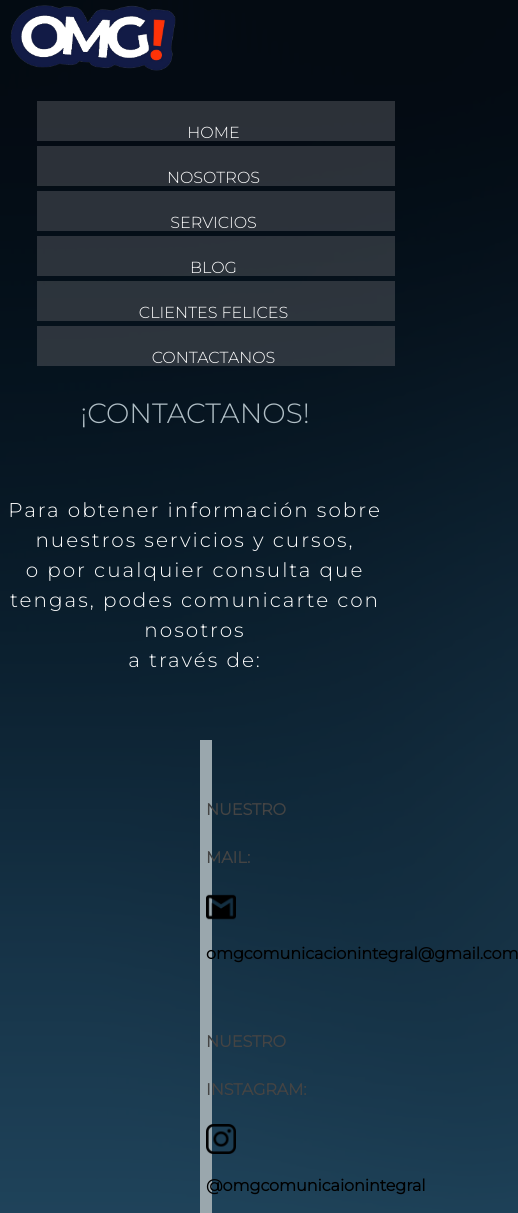
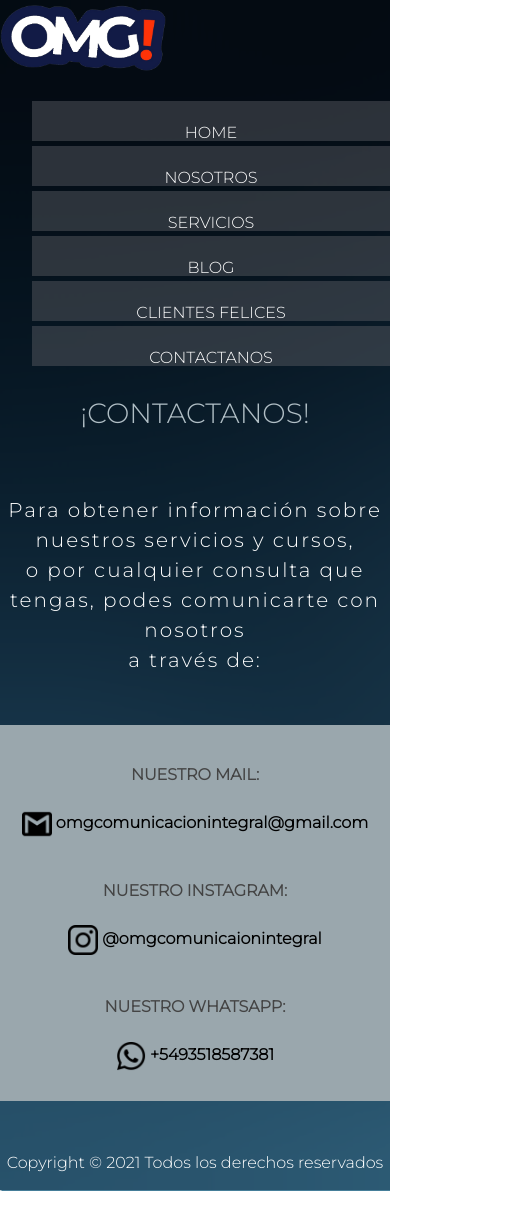
Before and after one commit to SolMoyano1/OMG, a website: page secciones/contactanos.html in a window 390 px wide. Shown: the top 1213 px of the page, 518 px wide, since content can reach past the window. After the commit the page ends 1191 px from the top, so only its background shows below. Drawn offline with nearby package versions, Linux system fonts and the light colour scheme.

Commit message:
version 3.1

```diff
--- a/SCSS/x.scss
+++ b/SCSS/x.scss
@@ -325,9 +325,7 @@ p{
                 a{
                     color: white;
                     text-align: center;
-                    margin: 5px;
-                    width: 100%;
-                    margin-left: 0px;
+                    margin: 5px 0px;
                 }
             }
         }
@@ -337,16 +335,20 @@ p{
         padding-top: 10px;
     }
 
+    .logosOmg{
+        margin-left: 0px;
+        margin-top: 5px;
+    }
+
     .menu{
         display: block;
         text-align: center;
         height: 40px;
         padding-top: 20px;
         background-color: rgba(89, 93, 99, 0.47);
-        margin-left: 0px;
-        width: 100%;
-        margin: 5px;
+        margin: 5px 0px;
     }
+
     /*nosotrosCELU*/
     .nosotrosGrid{
         display: flex;
@@ -362,7 +364,7 @@ p{
     .equipo{
         align-items: justify;
         width: 95%;
-        height: 400px;
+        height: 350px;
         padding: 0px 50px;
         margin: 10px;
         margin-bottom: 3px;
@@ -444,6 +446,21 @@ p{
         margin-top: 15px;
         width: 130px;
         height: 130px;
+    }
+
+    /*contactanosCELU*/
+
+    .infoContacto{
+        margin-bottom: 50px;
+    }
+    .divContacto1{
+        padding: 6px;
+        line-height: 3;
+        margin: 0px 0px;
+    }
+
+    .nuestrasRedes{
+        margin-top: 20px;
     }
 
 }
```
Also changed, not shown: CSS/x.css.
